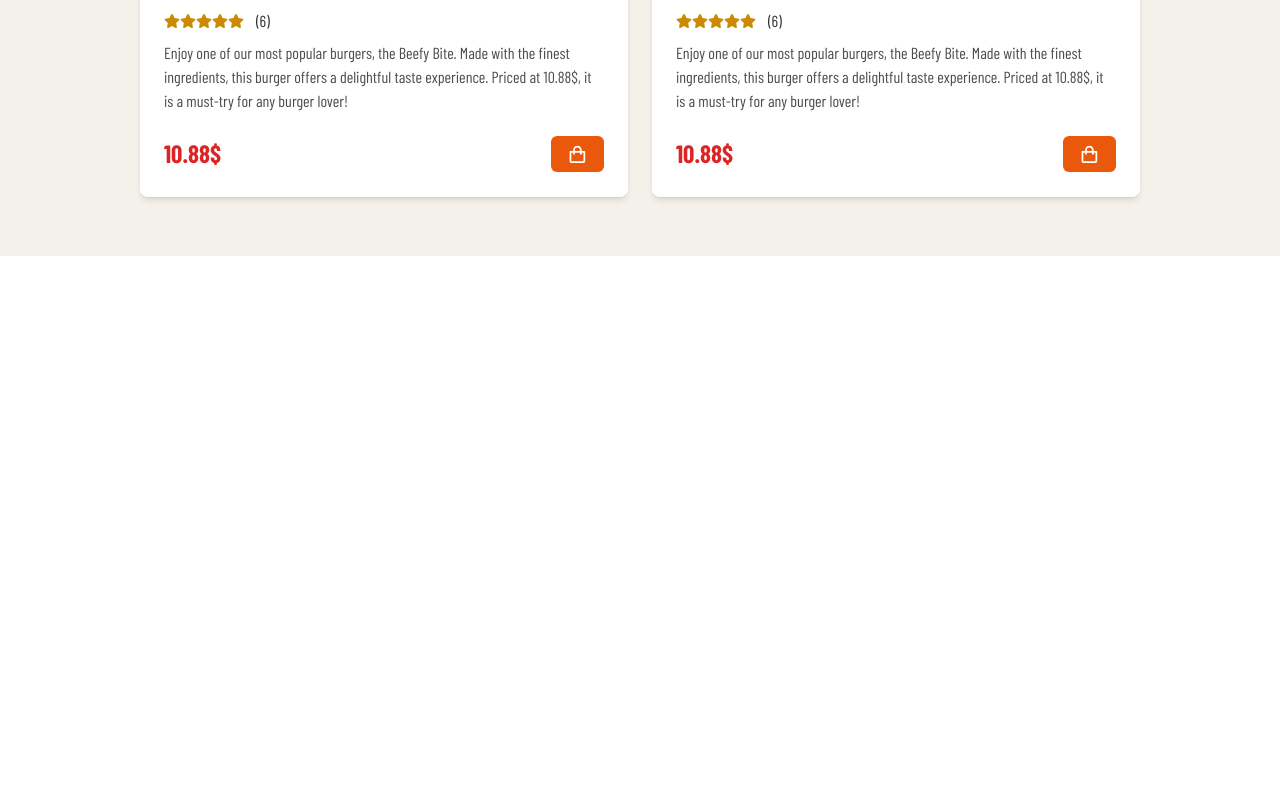
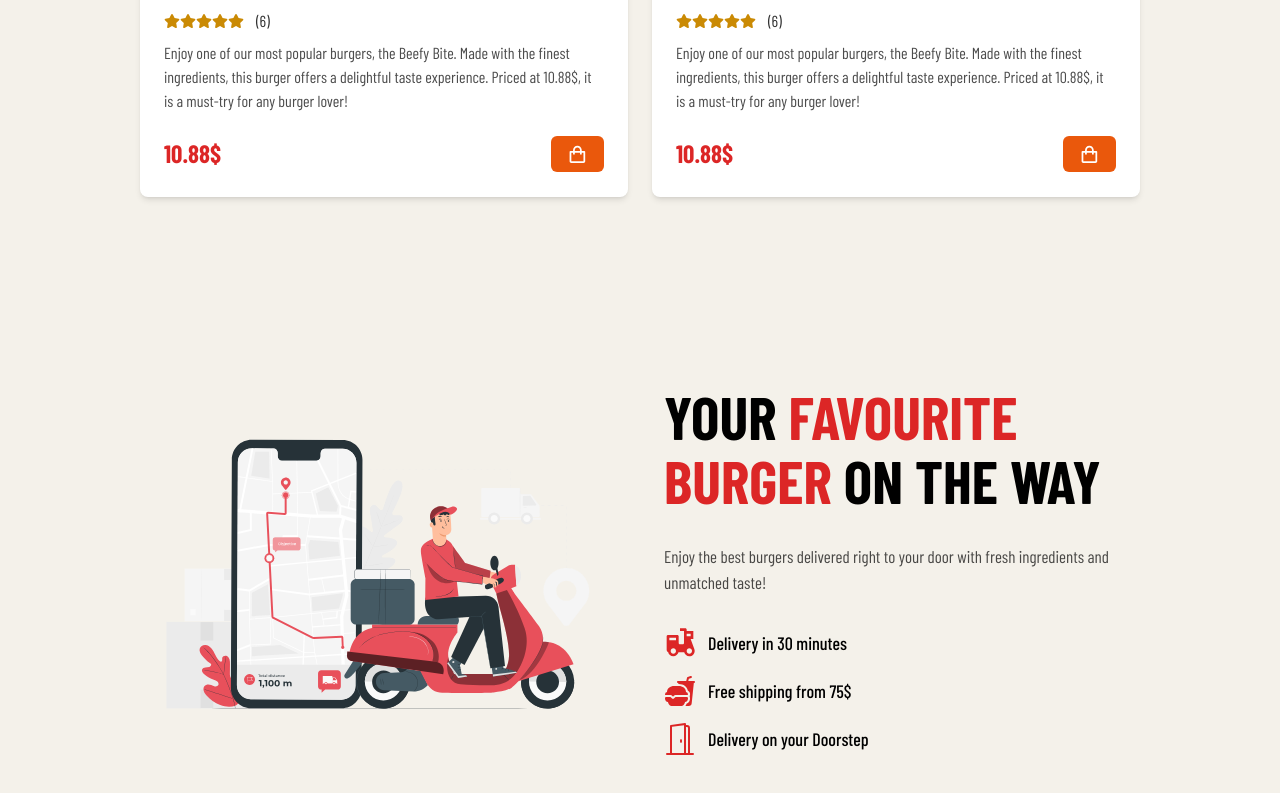
Before and after one commit to spriveen/Burger-Landing, a Next.js app in the folder my-app/: page / in a window 1280 px wide. Shown: the part 1962-2755 px from the top of the page. Before the commit the page ends 2218 px from the top, so only its background shows below. Built offline with nearby package versions, Linux system fonts and the light colour scheme; a web font is replaced by a local one.

Commit message:
Update Delivery.tsx

```diff
--- /dev/null
+++ b/my-app/app/components/Delivery/Delivery.tsx
@@ -0,0 +1,49 @@
+import Image from 'next/image'
+import React from 'react'
+import DeliveryImg from '@/public/images/delivery.svg'
+import { RiEBike2Fill } from 'react-icons/ri'
+import { IoFastFood } from 'react-icons/io5'
+import { BsDoorOpen } from 'react-icons/bs'
+
+const Delivery = () => {
+  return <div className='pt-[8rem] pb-[3rem]'>
+    <div className='w-[80%] mx-auto grid items-center grid-cols-1 lg:grid-cols-2 gap-[3rem]'>
+        {/* image */}
+        <div>
+            <Image src={DeliveryImg} alt='delivery' />
+        </div>
+        {/*  Text Content */}
+        <div>
+            <h1 className='text-[30px] uppercase md:text-[40px] lg:text-[50px] xl:text-[60px] font-bold leading-
+            [3rem] md:leading-[4rem]'>
+                Your <span className='text-red-600'>Favourite Burger</span> On The
+                 Way</h1>
+                 <p className='mt-[2rem] text-black text-[17px] text-opacity-70'>
+                 Enjoy the best burgers delivered right to your door with fresh ingredients
+                 and unmatched taste!
+                 </p>
+                 <div className='flex items-center space-x-3 mt-[2rem]'>
+                    <RiEBike2Fill className='w-[2rem] h-[2rem] text-red-600' />
+                    <h1 className='text-[18px] text-black font-medium'>
+                        Delivery in 30 minutes
+                        </h1>
+                 </div>
+
+                 <div className='flex items-center space-x-3 mt-[1rem]'>
+                    <IoFastFood className='w-[2rem] h-[2rem] text-red-600' />
+                    <h1 className='text-[18px] text-black font-medium'>
+                        Free shipping from 75$
+                        </h1>
+                 </div>
+                 <div className='flex items-center space-x-3 mt-[1rem]'>
+                    <BsDoorOpen  className='w-[2rem] h-[2rem] text-red-600' />
+                    <h1 className='text-[18px] text-black font-medium'>
+                        Delivery on your Doorstep
+                        </h1>
+                 </div>
+
+            </div>
+        </div>
+     </div>
+  }
+export default Delivery
--- a/my-app/app/components/Home.tsx
+++ b/my-app/app/components/Home.tsx
@@ -1,18 +1,18 @@
-import React from 'react'
+import React from 'react';
 import Hero from './Hero/Hero';
 import Feature from './Features/Feature';
 import PopularBurger from './PopularBurger/PopularBurger';
-
+import Delivery from './Delivery/Delivery';
 
 const Home = () => {
   return (
-  <div className='overflow-hidden'>
-    <Hero />
-    <Feature />
-    <PopularBurger />
-
-  </div>
-  )
+    <div className='overflow-hidden'>
+      <Hero />
+      <Feature />
+      <PopularBurger />
+      <Delivery />
+    </div>
+  );
 };
 
-export default Home
+export default Home;
```
